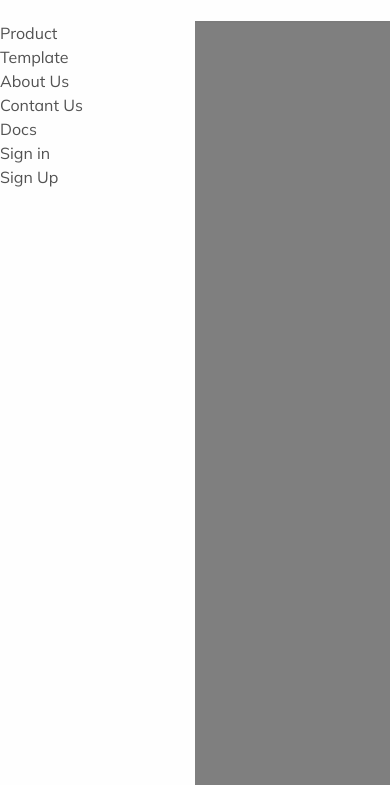
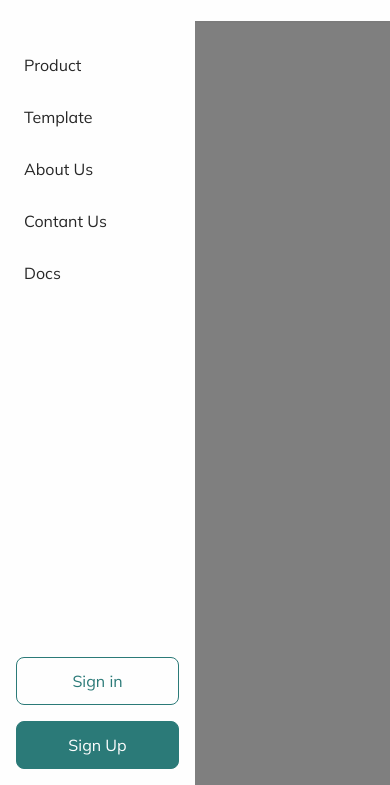
Before and after one commit to Ezeh20/Term_buddy, a plain HTML site: page index.html in a window 390 px wide. Shown: the part 59-844 px from the top of the page. Drawn offline with Linux system fonts and the light colour scheme.

Commit message:
nav_menu mobile

```diff
--- a/Tailwind/tailwindcss.css
+++ b/Tailwind/tailwindcss.css
@@ -44,5 +44,23 @@ input{
 }
 
 .container_two{
-    @apply ml-6 mr-6 max-w-[1200px] xl:ml-auto xl:mr-auto
+    @apply ml-6 mr-6 max-w-[1300px] xl:ml-auto xl:mr-auto
 }
+.padding_menu{
+    @apply pt-8 pr-4 pb-24 pl-4
+}
+a{
+    @apply font-[400] text-[#272727] text-[16px]
+}
+.btn{
+    @apply flex items-center justify-center border border-solid border-[#2B7A78] w-[100%] h-[48px] sm:h-[40px]     rounded-[8px] text-[16px] text-[#2B7A78] hover:bg-[#53a09f] hover:border-[0px]
+}
+.btn a{
+    @apply text-[16px] text-[#2B7A78] flex  w-[100%]  h-[48px] hover:text-[#FEFEFE] text-center items-center justify-center
+}
+.btn_alt{
+    @apply bg-primary
+}
+.btn_alt a{
+    @apply text-[#FEFEFE]
+}
--- a/index.html
+++ b/index.html
@@ -1,7 +1,7 @@
 <!DOCTYPE html>
 <html lang="en">
 <head>
-    <script src="/main.js" defer></script>
+    <script src="main.js" defer></script>
     <meta charset="UTF-8">
     <meta http-equiv="X-UA-Compatible" content="IE=edge">
     <meta name="viewport" content="width=device-width, initial-scale=1.0">
@@ -16,9 +16,9 @@
     <header class=" bg-[#FEFEFE] w-full h-[5rem] fixed flex items-center z-10 shadow-sm">
         <nav class=" flex items-center w-full container_two justify-between">
             <h1><a href="#" class=" text-[20px] font-[700] leading-[32px] text-primary">Termbuddy</a></h1>
-            <div class="nav_menu flex bg-nav_backdrop/50 w-full h-full fixed top-20 left-0" id="nav-backdrop">
-                <div class="nav_nav fixed bg-[#FEFEFE] w-[50%] h-[100%] top-20 left-0" id="nav-menu">
-                    <ul>
+            <div class="nav_menu flex bg-nav_backdrop/50 w-full h-[100vh] fixed top-20 left-0 z-10" id="nav-backdrop">
+                <div class="nav_nav relative bg-[#FEFEFE] padding_menu  w-[50%] sm:w-[40%] h-[100%] top-0 left-0 z-10 flex flex-col justify-between  " id="nav-menu">
+                    <ul class="flex flex-col gap-7 sm:gap-5 pl-2">
                         <li class="nav_list">
                             <a href="#">Product</a>
                         </li>
@@ -35,11 +35,11 @@
                             <a href="#">Docs</a>
                         </li>
                     </ul>
-                    <div class="btns flex flex-col justify-self-start items-start">
-                        <button class=" items-start">
+                    <div class="btns flex flex-col sm:flex-row justify-self-end items-start gap-4">
+                        <button class=" items-start btn">
                             <a href="#">Sign in</a>
                         </button>
-                        <button>
+                        <button class=" btn btn_alt">
                             <a href="#">Sign Up</a>
                         </button>
                     </div>
```
Also changed, not shown: app.css.
